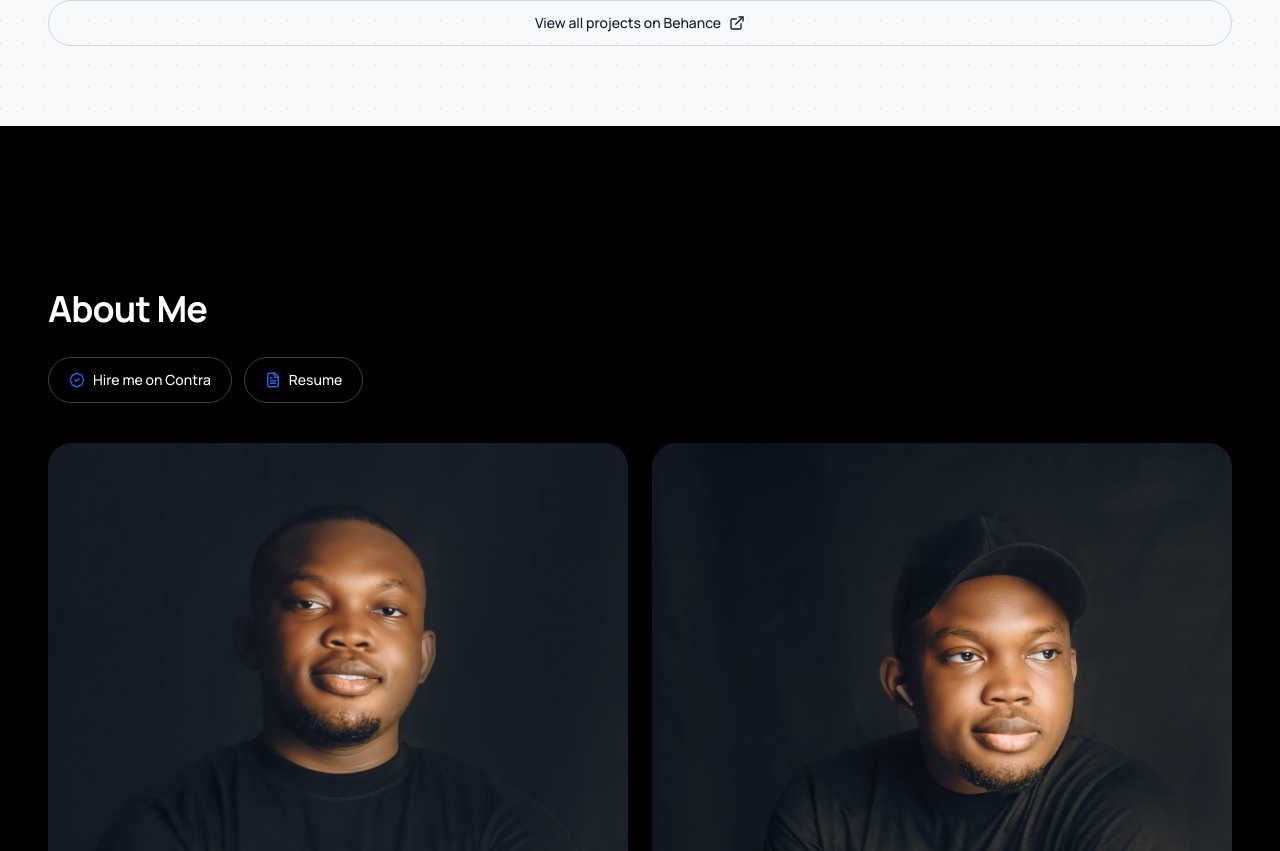
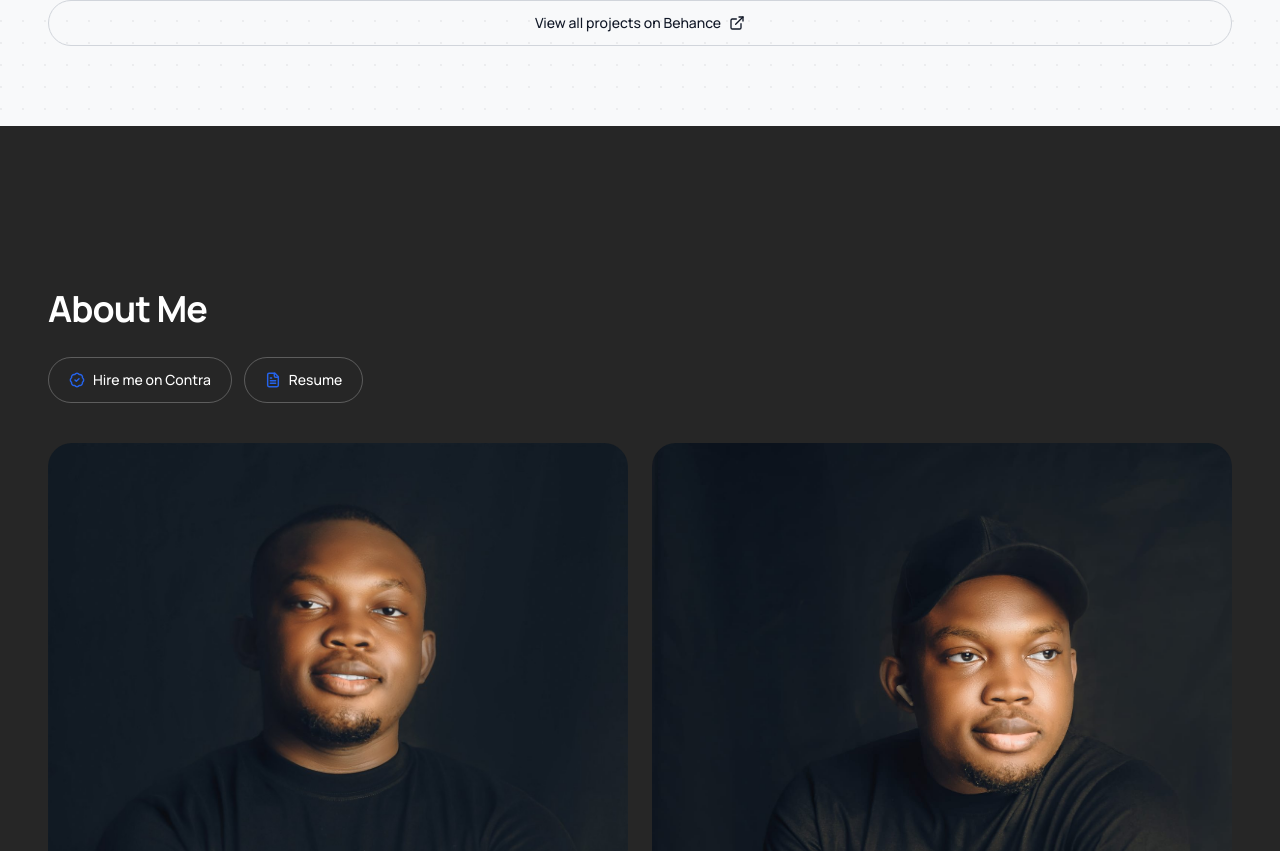
Before and after one commit to Levictor-ai/victor-omolasoye-portfolio, a Next.js app: page / in a window 1280 px wide. Shown: the part 3060-3911 px from the top of the page. Built offline with nearby package versions, Linux system fonts and the light colour scheme.

Commit message:
soften about section background from black to dark grey

```diff
--- a/src/components/AboutSection.tsx
+++ b/src/components/AboutSection.tsx
@@ -23,7 +23,7 @@ export function AboutSection({
         hidden: {},
         show: { transition: { staggerChildren: 0.1 } },
       }}
-      className="mb-8 bg-black py-28 lg:mb-16 lg:py-40"
+      className="mb-8 bg-neutral-800 py-28 lg:mb-16 lg:py-40"
       style={{ width: '100vw', marginLeft: 'calc(50% - 50vw)' }}
     >
       <div className="mx-auto max-w-7xl px-6 sm:px-8 lg:px-12">
```
